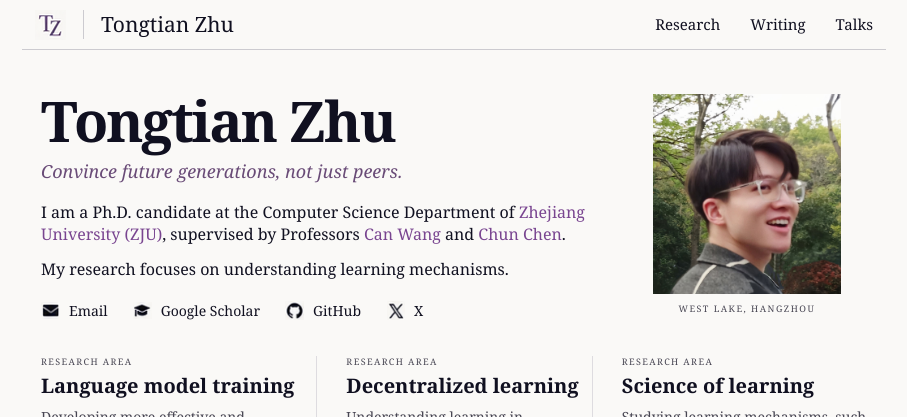
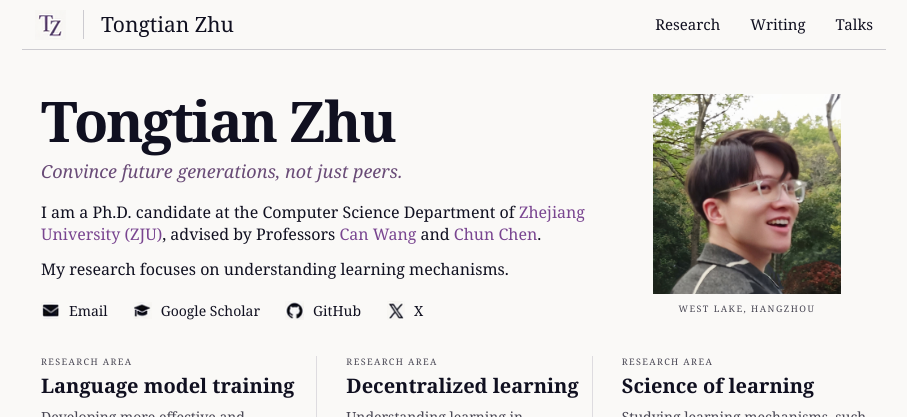
Before and after one commit to Raiden-Zhu/Raiden-Zhu.github.io, a Jekyll site: the page built from _pages/about.md, in a window 1280 px wide. Shown: the top 417 px of the page, without its empty margins (186-1093 px from the left). Built offline with Jekyll 4.4.1, drawn with Linux system fonts in a browser that asks for light colours.

Commit message:
Refine advisor wording

```diff
--- a/_pages/about.md
+++ b/_pages/about.md
@@ -8,7 +8,7 @@ permalink: /
     <div class="hero-copy">
       <h1 id="name">Tongtian Zhu</h1>
       <p class="hero-tagline">Convince future generations, not just peers.</p>
-      <p class="hero-bio">I am a Ph.D. candidate at the Computer Science Department of <a href="https://www.zju.edu.cn/english/">Zhejiang University (ZJU)</a>, supervised by Professors <a href="https://person.zju.edu.cn/en/wangcan">Can Wang</a> and <a href="https://person.zju.edu.cn/en/0082004">Chun Chen</a>.</p>
+      <p class="hero-bio">I am a Ph.D. candidate at the Computer Science Department of <a href="https://www.zju.edu.cn/english/">Zhejiang University (ZJU)</a>, advised by Professors <a href="https://person.zju.edu.cn/en/wangcan">Can Wang</a> and <a href="https://person.zju.edu.cn/en/0082004">Chun Chen</a>.</p>
       <p class="hero-bio">My research focuses on understanding learning mechanisms.</p>
       <div class="hero-links" aria-label="Contact and profiles">
         <a href="mailto:raiden@zju.edu.cn"><img src="/assets/img/home-reference/email.png" alt="" width="19" height="19">Email</a>
```
